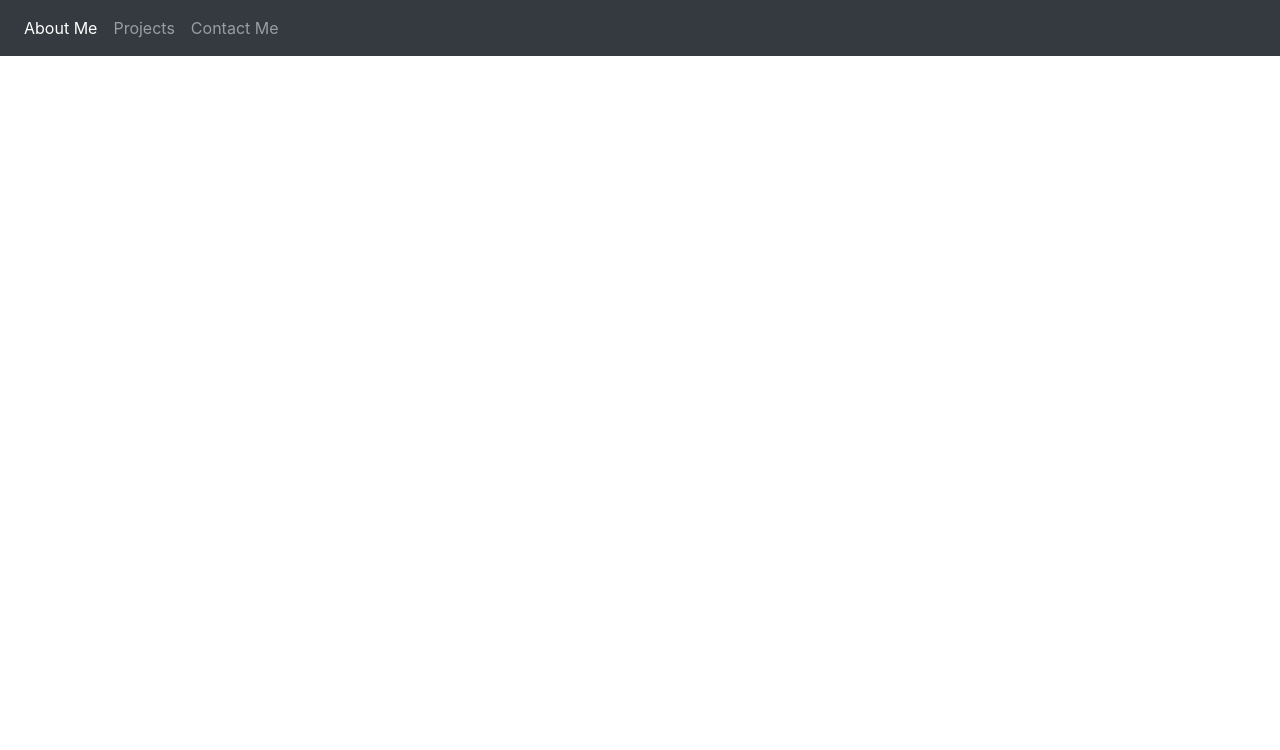
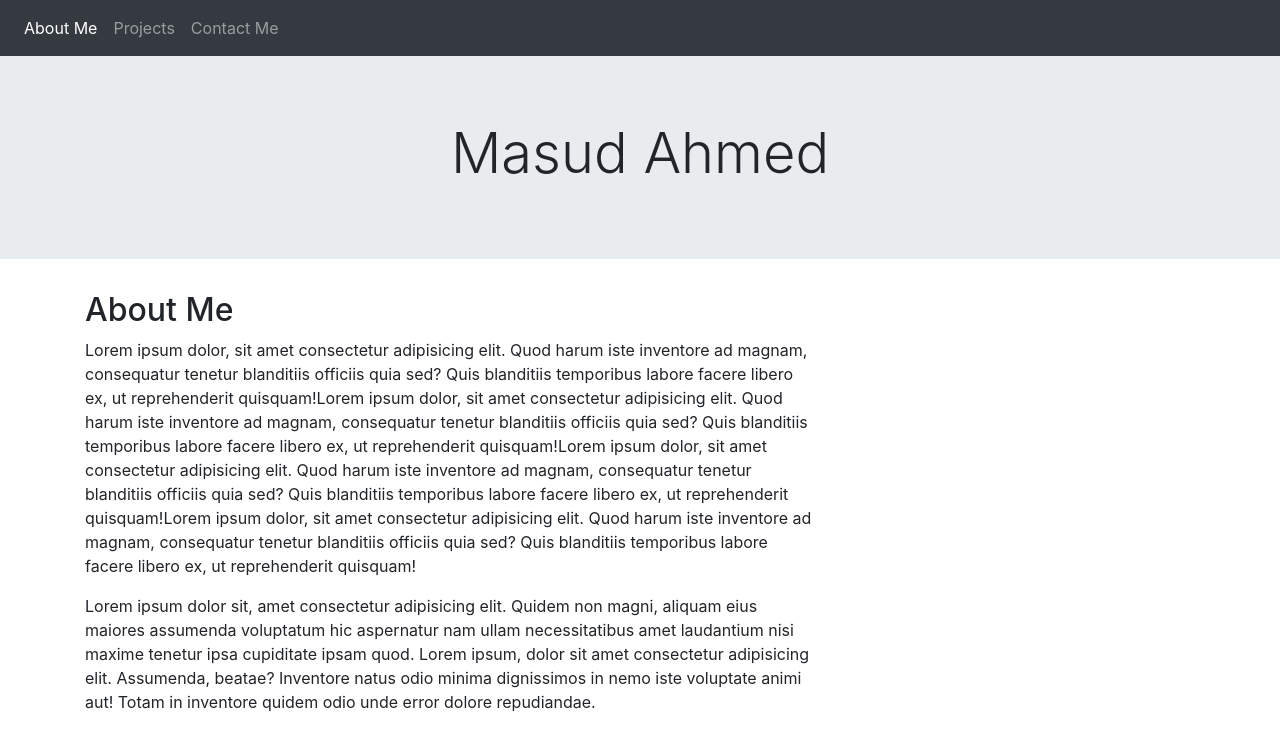
Before and after one commit to masudahmed88/UpdatedPortfolioPage2, a plain HTML site: page index.html in a window 1280 px wide. Drawn offline with nearby package versions, Linux system fonts and the light colour scheme.

Commit message:
added about me

```diff
--- a/index.html
+++ b/index.html
@@ -17,13 +17,23 @@
 
   <body>
     <nav class="navbar navbar-expand-lg navbar-dark bg-dark">
-        <button class="navbar-toggler" type="button" data-toggle="collapse" data-target="#navbarNavDropdown" aria-controls="navbarNavDropdown" aria-expanded="false" aria-label="Toggle navigation">
+      <button
+        class="navbar-toggler"
+        type="button"
+        data-toggle="collapse"
+        data-target="#navbarNavDropdown"
+        aria-controls="navbarNavDropdown"
+        aria-expanded="false"
+        aria-label="Toggle navigation"
+      >
         <span class="navbar-toggler-icon"></span>
       </button>
       <div class="collapse navbar-collapse" id="navbarNavDropdown">
         <ul class="navbar-nav">
           <li class="nav-item active">
-              <a class="nav-link" href="#aboutme">About Me <span class="sr-only">(current)</span></a>
+            <a class="nav-link" href="#aboutme"
+              >About Me <span class="sr-only">(current)</span></a
+            >
           </li>
           <li class="nav-item">
             <a class="nav-link" href="#projects">Projects</a>
@@ -35,5 +45,49 @@
       </div>
     </nav>
 
+    <main>
+      <div class="jumbotron jumbotron-fluid">
+        <div class="container">
+          <h1 class="display-4 text-center">Masud Ahmed</h1>
+        </div>
+      </div>
+    </main>
+
+    <div class="container">
+      <div class="row" id="aboutme">
+        <div class="col-8">
+          <article>
+            <h2>About Me</h2>
+            <p>
+              Lorem ipsum dolor, sit amet consectetur adipisicing elit. Quod
+              harum iste inventore ad magnam, consequatur tenetur blanditiis
+              officiis quia sed? Quis blanditiis temporibus labore facere libero
+              ex, ut reprehenderit quisquam!Lorem ipsum dolor, sit amet
+              consectetur adipisicing elit. Quod harum iste inventore ad magnam,
+              consequatur tenetur blanditiis officiis quia sed? Quis blanditiis
+              temporibus labore facere libero ex, ut reprehenderit
+              quisquam!Lorem ipsum dolor, sit amet consectetur adipisicing elit.
+              Quod harum iste inventore ad magnam, consequatur tenetur
+              blanditiis officiis quia sed? Quis blanditiis temporibus labore
+              facere libero ex, ut reprehenderit quisquam!Lorem ipsum dolor, sit
+              amet consectetur adipisicing elit. Quod harum iste inventore ad
+              magnam, consequatur tenetur blanditiis officiis quia sed? Quis
+              blanditiis temporibus labore facere libero ex, ut reprehenderit
+              quisquam!
+            </p>
+
+            <p>
+              Lorem ipsum dolor sit, amet consectetur adipisicing elit. Quidem
+              non magni, aliquam eius maiores assumenda voluptatum hic
+              aspernatur nam ullam necessitatibus amet laudantium nisi maxime
+              tenetur ipsa cupiditate ipsam quod. Lorem ipsum, dolor sit amet
+              consectetur adipisicing elit. Assumenda, beatae? Inventore natus
+              odio minima dignissimos in nemo iste voluptate animi aut! Totam in
+              inventore quidem odio unde error dolore repudiandae.
+            </p>
+          </article>
+        </div>
+      </div>
+    </div>
   </body>
 </html>
```
Lines whose indentation alone changed are shown as unchanged.
